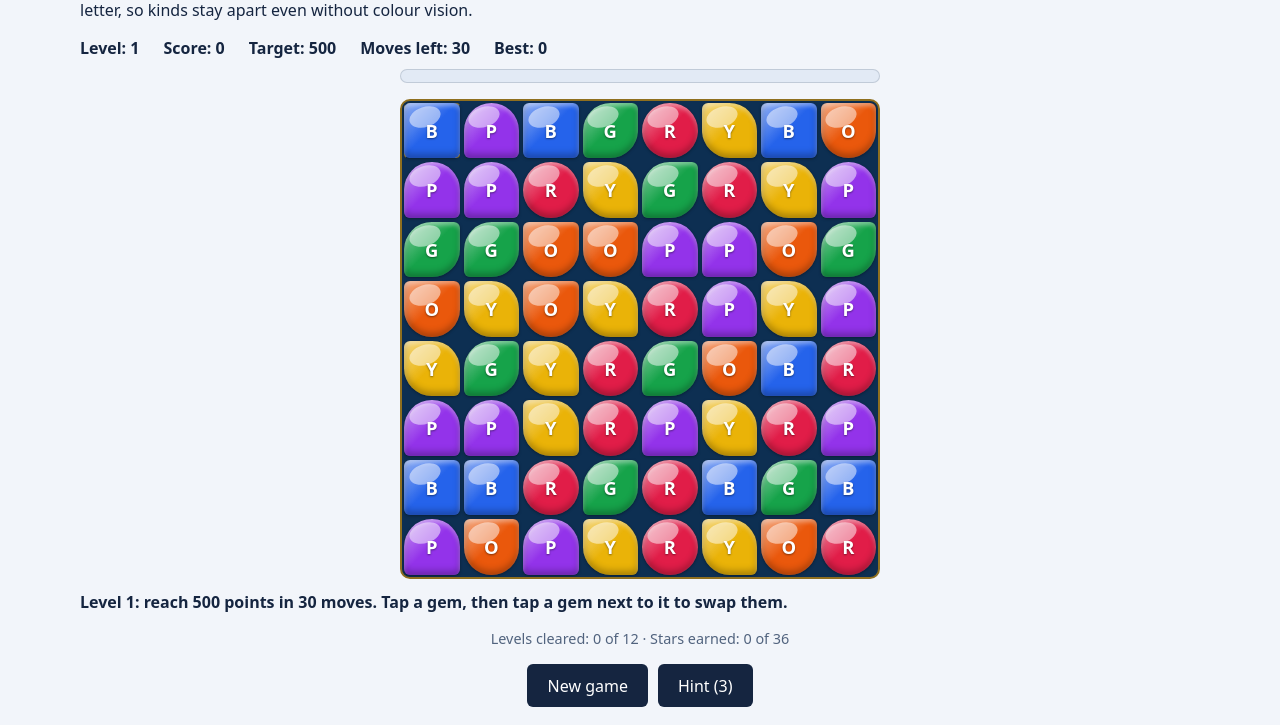
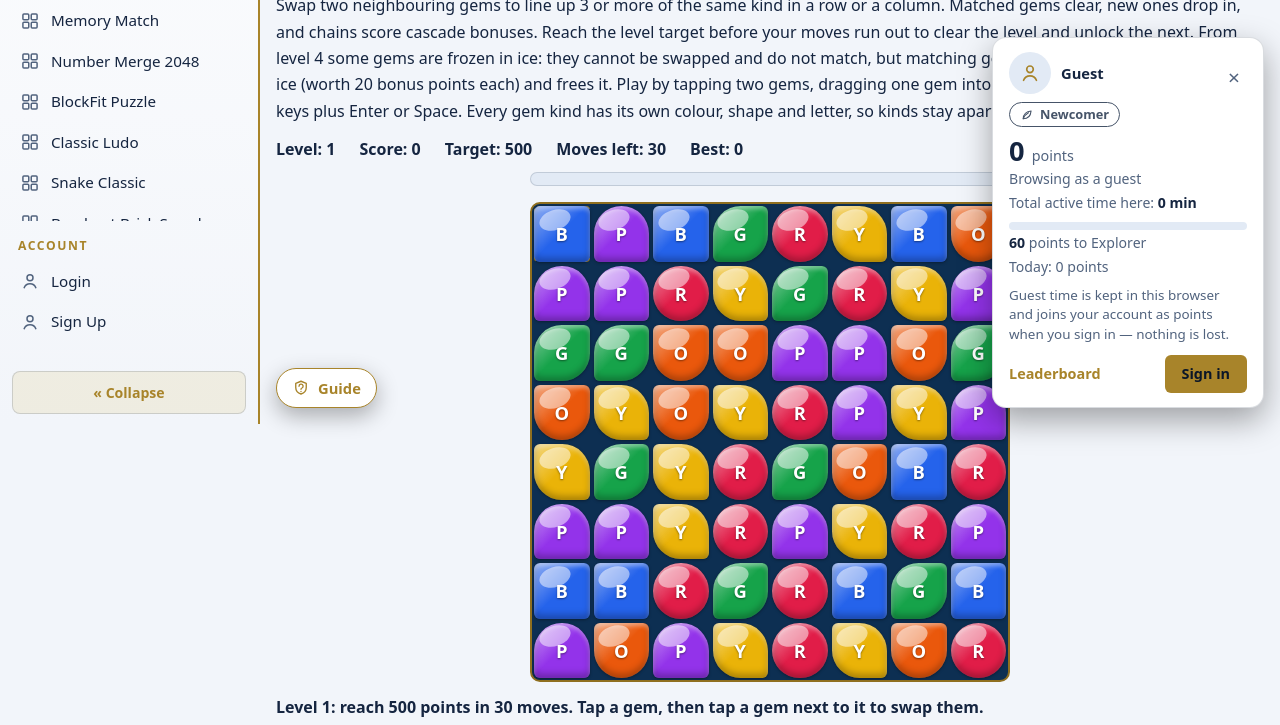
Before and after one commit to rohitkrchandoliya/cheakstar, a plain HTML site: page games/gem-smash/index.html in a window 1280 px wide. Shown: the part 376-1101 px from the top of the page. Drawn offline with nearby package versions, Linux system fonts and the light colour scheme.

Commit message:
Games shell: add site navigation to gem-smash

```diff
--- a/games/gem-smash/index.html
+++ b/games/gem-smash/index.html
@@ -33,6 +33,7 @@
 })();
 </script>
 <link rel="icon" href="data:,">
+   <link rel="stylesheet" href="../assets/site.css">
 <title>Gem Smash - Cheakstar Games</title>
 <style>
   :root { --navy:#0a1628; --navy2:#0e2142; --navy3:#12305c; --gold:#d4af37; --gold2:#b8912a; --bg:#0a1628; --ink:#eef2f8; --muted:#a9b8cf; --card:#10233f; --line:rgba(212,175,55,.35); --btn:#12305c; color-scheme:dark; }
@@ -1468,6 +1469,8 @@
   cgx.attachMuteToggle($("gem-sound"));
 })();
 </script>
+<script src="../assets/games-nav.js"></script>
 <script src="../game-sync.js"></script>
+<script src="../../theme.js?v=20261106a"></script>
 </body>
 </html>
```
